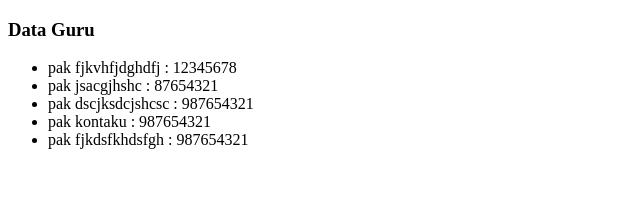
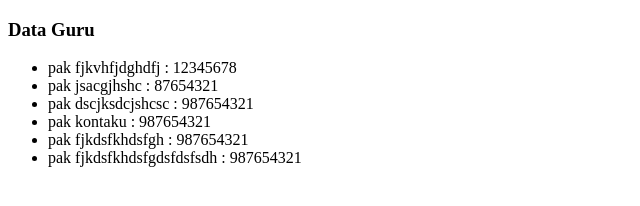
Before and after one commit to zakymubarok987/jakikshop1, a plain HTML site: page index.html in a window 1280 px wide. Shown: the whole page, without its empty margins (0-640 px from the left). Drawn offline with Linux system fonts and the light colour scheme.

Commit message:
mengedit index.html

```diff
--- a/index.html
+++ b/index.html
@@ -11,6 +11,7 @@
 		<li>pak dscjksdcjshcsc : 987654321</li>
 		<li>pak kontaku : 987654321</li>
 		<li>pak fjkdsfkhdsfgh : 987654321</li>
+		<li>pak fjkdsfkhdsfgdsfdsfsdh : 987654321</li>
 	</ul>
 </body>
 </html>
```
